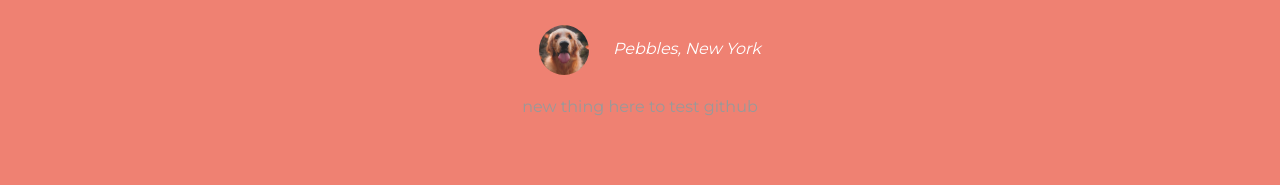
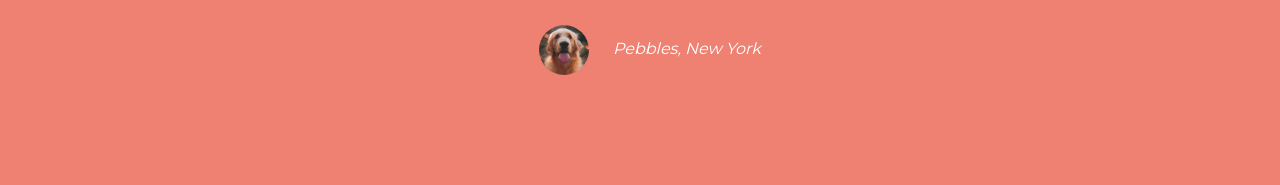
Before and after one commit to hypryyn/tinder-dog-clone, a plain HTML site: page index.html in a window 1280 px wide. Shown: the part 1560-1745 px from the top of the page. Drawn offline with nearby package versions, Linux system fonts and the light colour scheme.

Commit message:
deleting a few lines

```diff
--- a/index.html
+++ b/index.html
@@ -96,8 +96,6 @@
         <img class="testimonial-image" src="images/dog-img.jpg" alt="dog-profile">
         <em>Pebbles, New York</em>
 
-        <!-- new line here -->
-        <p>new thing here to test github</p>
         <!-- <h2 class="testimonial-text">My dog used to be so lonely, but with TinDog's help, they've found the love of their life. I think.</h2>
     <img class="testimonial-image" src="images/lady-img.jpg" alt="lady-profile">
     <em>Beverly, Illinois</em> -->
```
